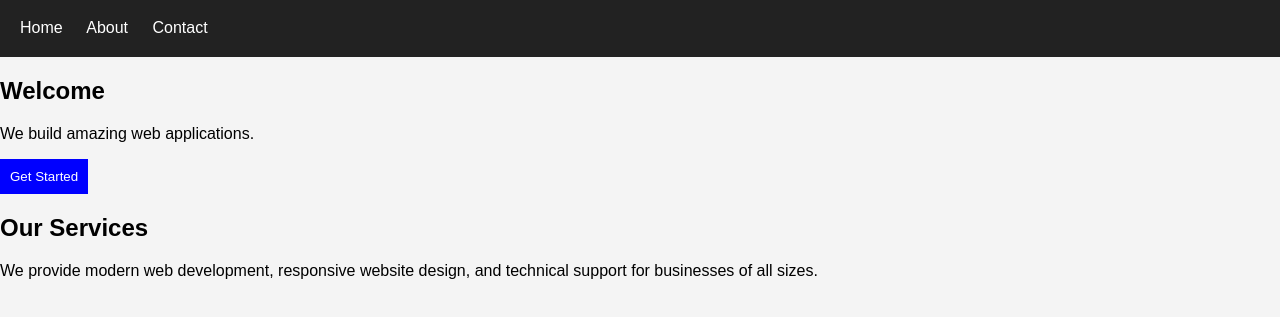
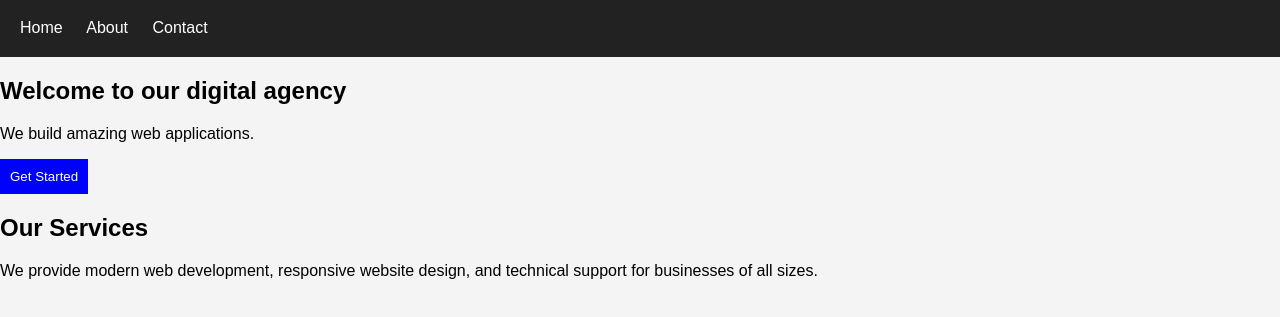
Before and after one commit to zainab-mujahid/Git_Branch, a plain HTML site: page index.html in a window 1280 px wide. Shown: the part 81-398 px from the top of the page. Drawn offline with Linux system fonts and the light colour scheme.

Commit message:
Update heading

```diff
--- a/index.html
+++ b/index.html
@@ -19,7 +19,7 @@
 
 <section>
 
-<h2>Welcome</h2>
+<h2>Welcome to our digital agency</h2>
 
 <p>
 We build amazing web applications.
```
